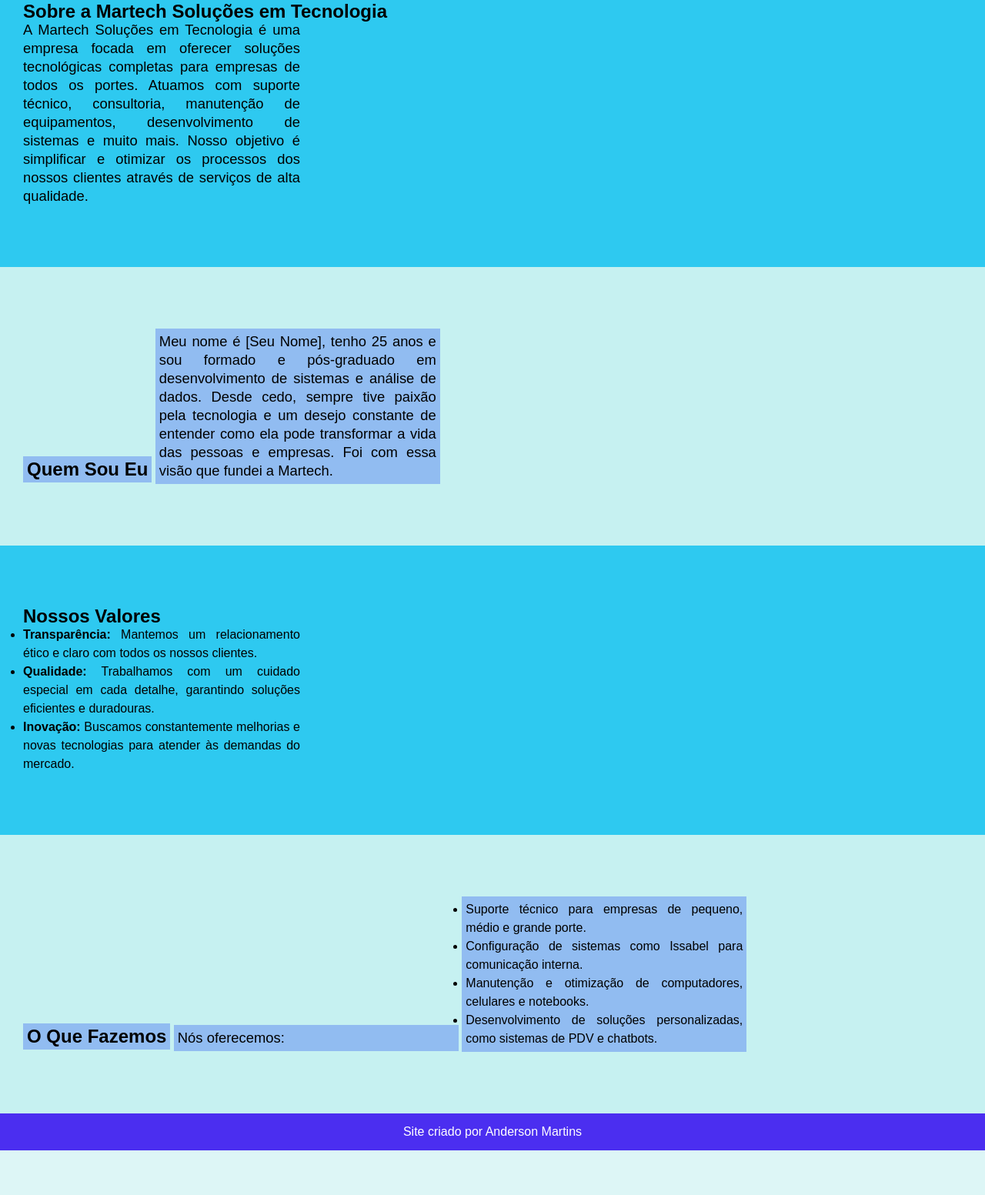
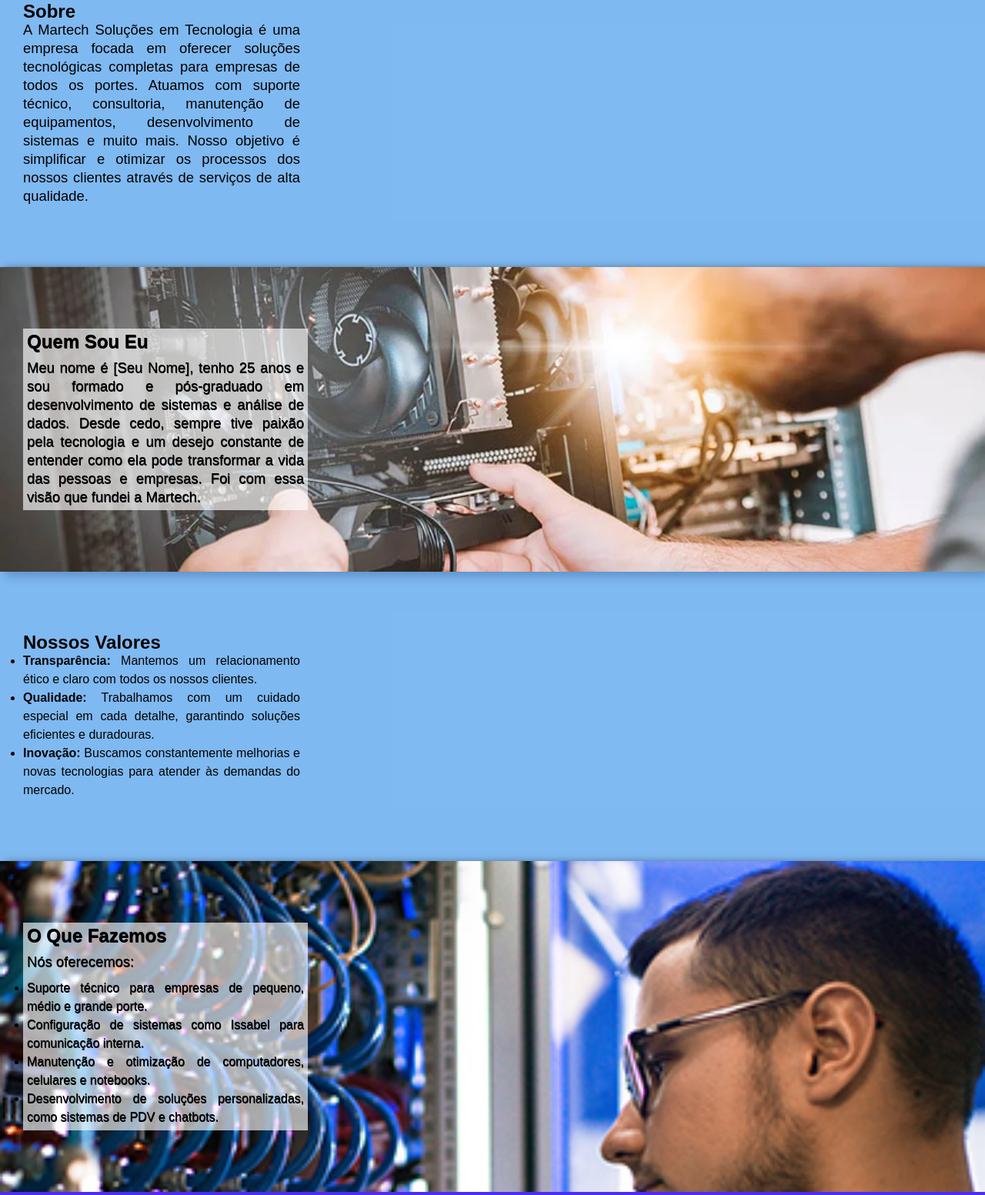
Before and after one commit to AndersonCMartinsg/martech, a plain HTML site: page index.html in a window 1280 px wide. Shown: the part 222-1775 px from the top of the page at 77% size. Before the commit the page ends 1717 px from the top, so only its background shows below. Drawn offline with Linux system fonts and the light colour scheme.

Commit message:
imagem de fundo parallax

```diff
--- a/estilo/style.css
+++ b/estilo/style.css
@@ -54,18 +54,38 @@
 }
 
 section.normal {
-    background-color: var(--cor0);
+    background-color: #71aff2d3;
 }
 
 section.imagem > * {
-    display: inline-block;
+    width: 45vh;
     padding: 5px;
-    background-color: #2e58f058;
+    background-color: #ffffffa2;
+    color: rgb(0, 0, 0);
+    text-shadow: 0.5px 0.5px 0.5px;
+
 }
 
 section > p, ul {
     text-align: justify;
     width: 45vh;
+}
+
+section.imagem {
+    background-attachment: fixed;
+    box-shadow: 6px 6px 13px 0px black;
+}
+
+section#img01 {
+    background-image: url('../img/manutencao.png');
+    background-position: left center;
+    background-size: cover;
+}
+
+section#img02 {
+    background-image: url('../img/rede.jpg');
+    background-size: cover;
+    background-position: left top;
 }
 
 footer {
--- a/index.html
+++ b/index.html
@@ -12,13 +12,13 @@
     </header>
 
     <section class="normal">
-        <h2>Sobre a Martech Soluções em Tecnologia</h2>
+        <h2>Sobre </h2>
         <p>
             A Martech Soluções em Tecnologia é uma empresa focada em oferecer soluções tecnológicas completas para empresas de todos os portes. Atuamos com suporte técnico, consultoria, manutenção de equipamentos, desenvolvimento de sistemas e muito mais. Nosso objetivo é simplificar e otimizar os processos dos nossos clientes através de serviços de alta qualidade.
         </p>
     </section>
 
-    <section class="imagem">
+    <section class="imagem" id="img01">
         <h2>Quem Sou Eu</h2>
         <p>Meu nome é [Seu Nome], tenho 25 anos e sou formado e pós-graduado em desenvolvimento de sistemas e análise de dados. Desde cedo, sempre tive paixão pela tecnologia e um desejo constante de entender como ela pode transformar a vida das pessoas e empresas. Foi com essa visão que fundei a Martech.</p>
     </section>
@@ -32,7 +32,7 @@
         </ul>
     </section>
 
-    <section class="imagem">
+    <section class="imagem" id="img02">
         <h2>O Que Fazemos</h2>
         <p>Nós oferecemos:</p>
         <ul>
```
Also changed, not shown: img/acordo.jpg (added), img/manutencao.png (added), img/rede.jpg (added).
